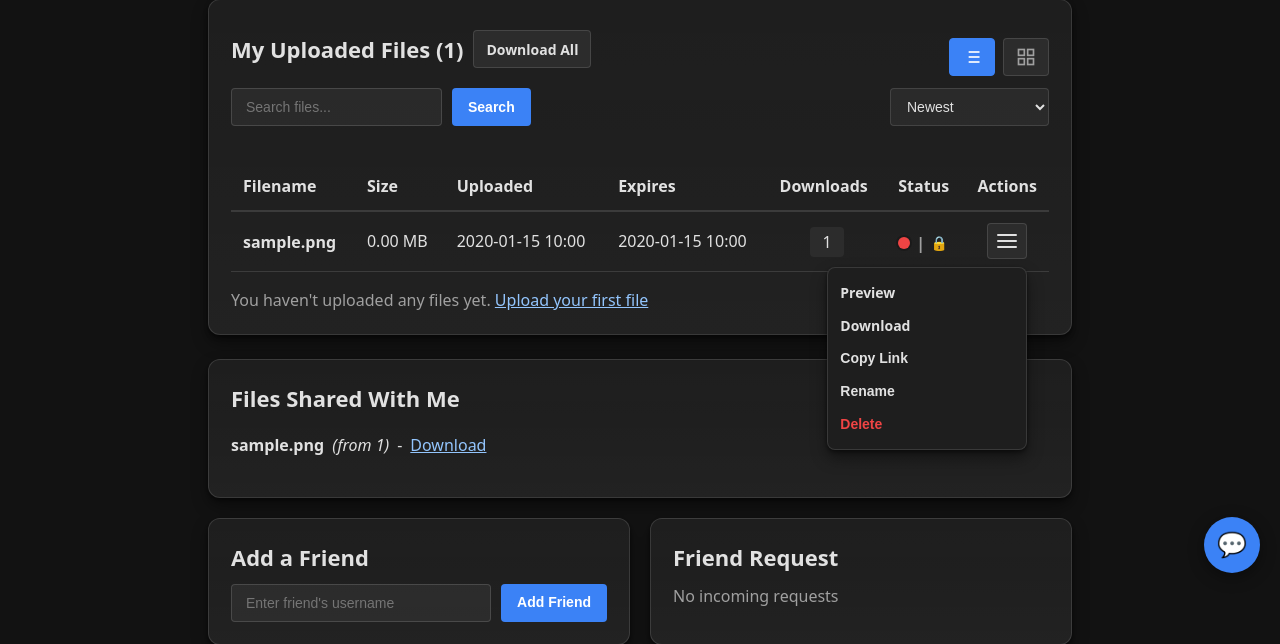
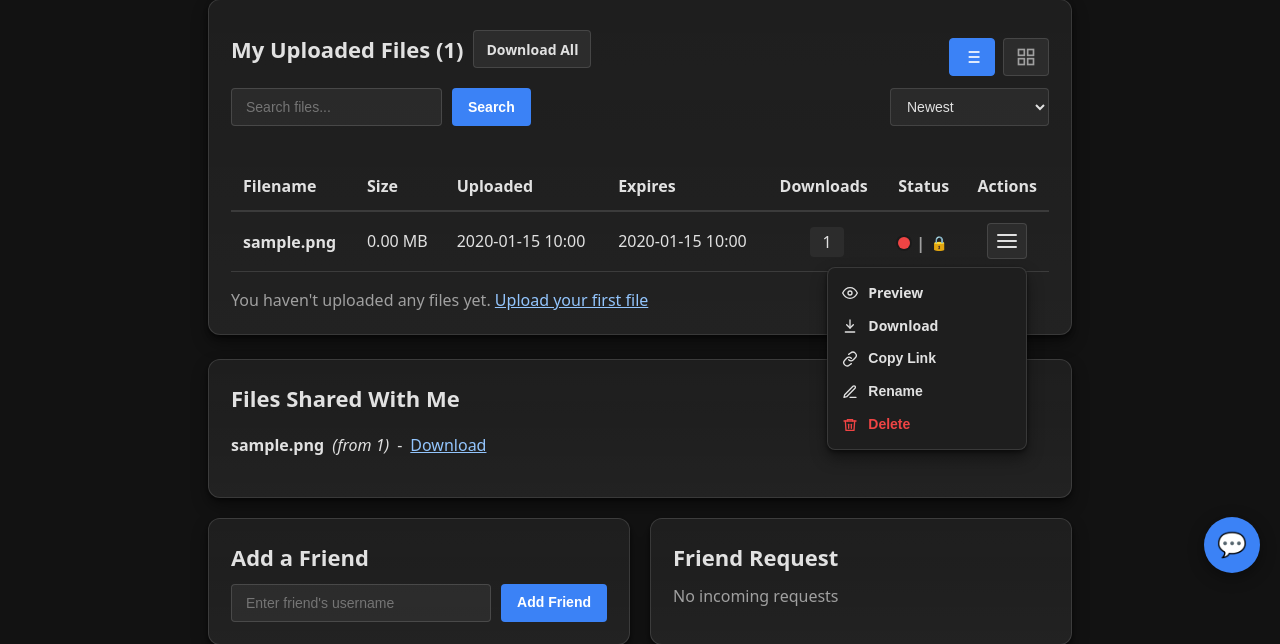
Before and after one commit to cs-ucc-ie/CS3305-2026-Team-9, a Flask app: page /dashboard in a window 1280 px wide, after a click on "Actions". Shown: the part 207-851 px from the top of the page. Run offline with Flask 3, Linux system fonts and the light colour scheme; the visitor is signed in with stand-in values (Sample User, id 1); tables that the repository leaves empty hold one stand-in row (values such as "Sample post"); grey boxes marked "Sample" are stand-in pictures; data that the repository does not hold is empty; some libraries are stand-ins or nearby versions.

Commit message:
restore icons in action menu (better looking ones)

```diff
--- a/static/styles.css
+++ b/static/styles.css
@@ -2152,9 +2152,18 @@ form * {
 }
 
 .menu-icon {
+  display: inline-flex;
+  align-items: center;
+  justify-content: center;
   font-size: 16px;
   width: 20px;
+  margin-right: 8px;
+  flex-shrink: 0;
   text-align: center;
+}
+
+.menu-icon svg {
+  display: block;
 }
 
 .menu-divider {
--- a/templates/dashboard.html
+++ b/templates/dashboard.html
@@ -234,11 +234,11 @@
                                 <span></span>
                             </button>
                             <div class="menu-dropdown" id="table-{{ file.share_token }}">
-                                <a href="{{ url_for('preview', token=file.share_token) }}" class="menu-item">Preview</a>
-                                <a href="{{ url_for('download', token=file.share_token) }}" class="menu-item">Download</a>
-                                <button onclick="copyShareLink('{{ request.url_root }}download/{{ file.share_token }}'); closeAllMenus();" class="menu-item">Copy Link</button>
-                                <button onclick="openRename('{{ file.share_token }}', '{{ file.original_filename }}'); closeAllMenus();" class="menu-item">Rename</button>
-                                <button onclick="deleteFile('{{ file.share_token }}'); closeAllMenus();" class="menu-item menu-item-danger">Delete</button>
+                                <a href="{{ url_for('preview', token=file.share_token) }}" class="menu-item"><span class="menu-icon" aria-hidden="true"><svg width="16" height="16" viewBox="0 0 24 24" fill="none" stroke="currentColor" stroke-width="2" stroke-linecap="round" stroke-linejoin="round"><path d="M1 12s4-8 11-8 11 8 11 8-4 8-11 8S1 12 1 12Z"></path><circle cx="12" cy="12" r="3"></circle></svg></span>Preview</a>
+                                <a href="{{ url_for('download', token=file.share_token) }}" class="menu-item"><span class="menu-icon" aria-hidden="true"><svg width="16" height="16" viewBox="0 0 24 24" fill="none" stroke="currentColor" stroke-width="2" stroke-linecap="round" stroke-linejoin="round"><path d="M12 3v12"></path><path d="m7 10 5 5 5-5"></path><path d="M5 21h14"></path></svg></span>Download</a>
+                                <button onclick="copyShareLink('{{ request.url_root }}download/{{ file.share_token }}'); closeAllMenus();" class="menu-item"><span class="menu-icon" aria-hidden="true"><svg width="16" height="16" viewBox="0 0 24 24" fill="none" stroke="currentColor" stroke-width="2" stroke-linecap="round" stroke-linejoin="round"><path d="M10 13a5 5 0 0 0 7.07 0l2.83-2.83a5 5 0 0 0-7.07-7.07L10 5"></path><path d="M14 11a5 5 0 0 0-7.07 0L4.1 13.83a5 5 0 0 0 7.07 7.07L14 19"></path></svg></span>Copy Link</button>
+                                <button onclick="openRename('{{ file.share_token }}', '{{ file.original_filename }}'); closeAllMenus();" class="menu-item"><span class="menu-icon" aria-hidden="true"><svg width="16" height="16" viewBox="0 0 24 24" fill="none" stroke="currentColor" stroke-width="2" stroke-linecap="round" stroke-linejoin="round"><path d="M12 20h9"></path><path d="M16.5 3.5a2.12 2.12 0 1 1 3 3L7 19l-4 1 1-4 12.5-12.5Z"></path></svg></span>Rename</button>
+                                <button onclick="deleteFile('{{ file.share_token }}'); closeAllMenus();" class="menu-item menu-item-danger"><span class="menu-icon" aria-hidden="true"><svg width="16" height="16" viewBox="0 0 24 24" fill="none" stroke="currentColor" stroke-width="2" stroke-linecap="round" stroke-linejoin="round"><path d="M3 6h18"></path><path d="M8 6V4h8v2"></path><path d="M19 6l-1 14H6L5 6"></path><path d="M10 11v6"></path><path d="M14 11v6"></path></svg></span>Delete</button>
                                 {% if not file.is_encrypted and friends %}
                                 <div class="menu-divider"></div>
                                 <div class="menu-share-section">
@@ -277,11 +277,11 @@
                         <span></span>
                     </button>
                     <div class="menu-dropdown" id="grid-{{ file.share_token }}">
-                        <a href="{{ url_for('preview', token=file.share_token) }}" class="menu-item">Preview</a>
-                        <a href="{{ url_for('download', token=file.share_token) }}" class="menu-item">Download</a>
-                        <button onclick="copyShareLink('{{ request.url_root }}download/{{ file.share_token }}'); closeAllMenus();" class="menu-item">Copy Link</button>
-                        <button onclick="openRename('{{ file.share_token }}', '{{ file.original_filename }}'); closeAllMenus();" class="menu-item">Rename</button>
-                        <button onclick="deleteFile('{{ file.share_token }}'); closeAllMenus();" class="menu-item menu-item-danger">Delete</button>
+                        <a href="{{ url_for('preview', token=file.share_token) }}" class="menu-item"><span class="menu-icon" aria-hidden="true"><svg width="16" height="16" viewBox="0 0 24 24" fill="none" stroke="currentColor" stroke-width="2" stroke-linecap="round" stroke-linejoin="round"><path d="M1 12s4-8 11-8 11 8 11 8-4 8-11 8S1 12 1 12Z"></path><circle cx="12" cy="12" r="3"></circle></svg></span>Preview</a>
+                        <a href="{{ url_for('download', token=file.share_token) }}" class="menu-item"><span class="menu-icon" aria-hidden="true"><svg width="16" height="16" viewBox="0 0 24 24" fill="none" stroke="currentColor" stroke-width="2" stroke-linecap="round" stroke-linejoin="round"><path d="M12 3v12"></path><path d="m7 10 5 5 5-5"></path><path d="M5 21h14"></path></svg></span>Download</a>
+                        <button onclick="copyShareLink('{{ request.url_root }}download/{{ file.share_token }}'); closeAllMenus();" class="menu-item"><span class="menu-icon" aria-hidden="true"><svg width="16" height="16" viewBox="0 0 24 24" fill="none" stroke="currentColor" stroke-width="2" stroke-linecap="round" stroke-linejoin="round"><path d="M10 13a5 5 0 0 0 7.07 0l2.83-2.83a5 5 0 0 0-7.07-7.07L10 5"></path><path d="M14 11a5 5 0 0 0-7.07 0L4.1 13.83a5 5 0 0 0 7.07 7.07L14 19"></path></svg></span>Copy Link</button>
+                        <button onclick="openRename('{{ file.share_token }}', '{{ file.original_filename }}'); closeAllMenus();" class="menu-item"><span class="menu-icon" aria-hidden="true"><svg width="16" height="16" viewBox="0 0 24 24" fill="none" stroke="currentColor" stroke-width="2" stroke-linecap="round" stroke-linejoin="round"><path d="M12 20h9"></path><path d="M16.5 3.5a2.12 2.12 0 1 1 3 3L7 19l-4 1 1-4 12.5-12.5Z"></path></svg></span>Rename</button>
+                        <button onclick="deleteFile('{{ file.share_token }}'); closeAllMenus();" class="menu-item menu-item-danger"><span class="menu-icon" aria-hidden="true"><svg width="16" height="16" viewBox="0 0 24 24" fill="none" stroke="currentColor" stroke-width="2" stroke-linecap="round" stroke-linejoin="round"><path d="M3 6h18"></path><path d="M8 6V4h8v2"></path><path d="M19 6l-1 14H6L5 6"></path><path d="M10 11v6"></path><path d="M14 11v6"></path></svg></span>Delete</button>
                         {% if not file.is_encrypted and friends %}
                         <div class="menu-divider"></div>
                         <div class="menu-share-section">
```
